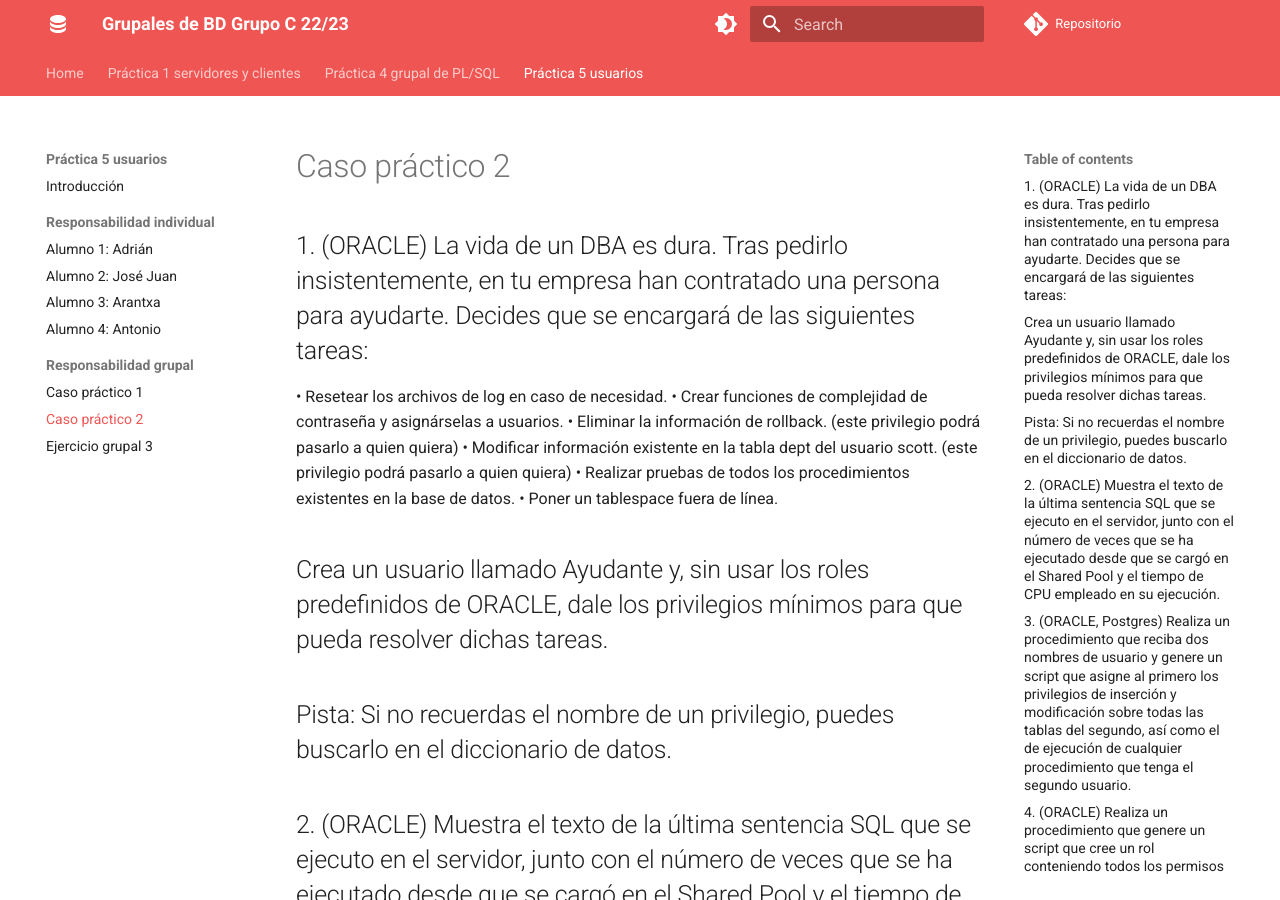
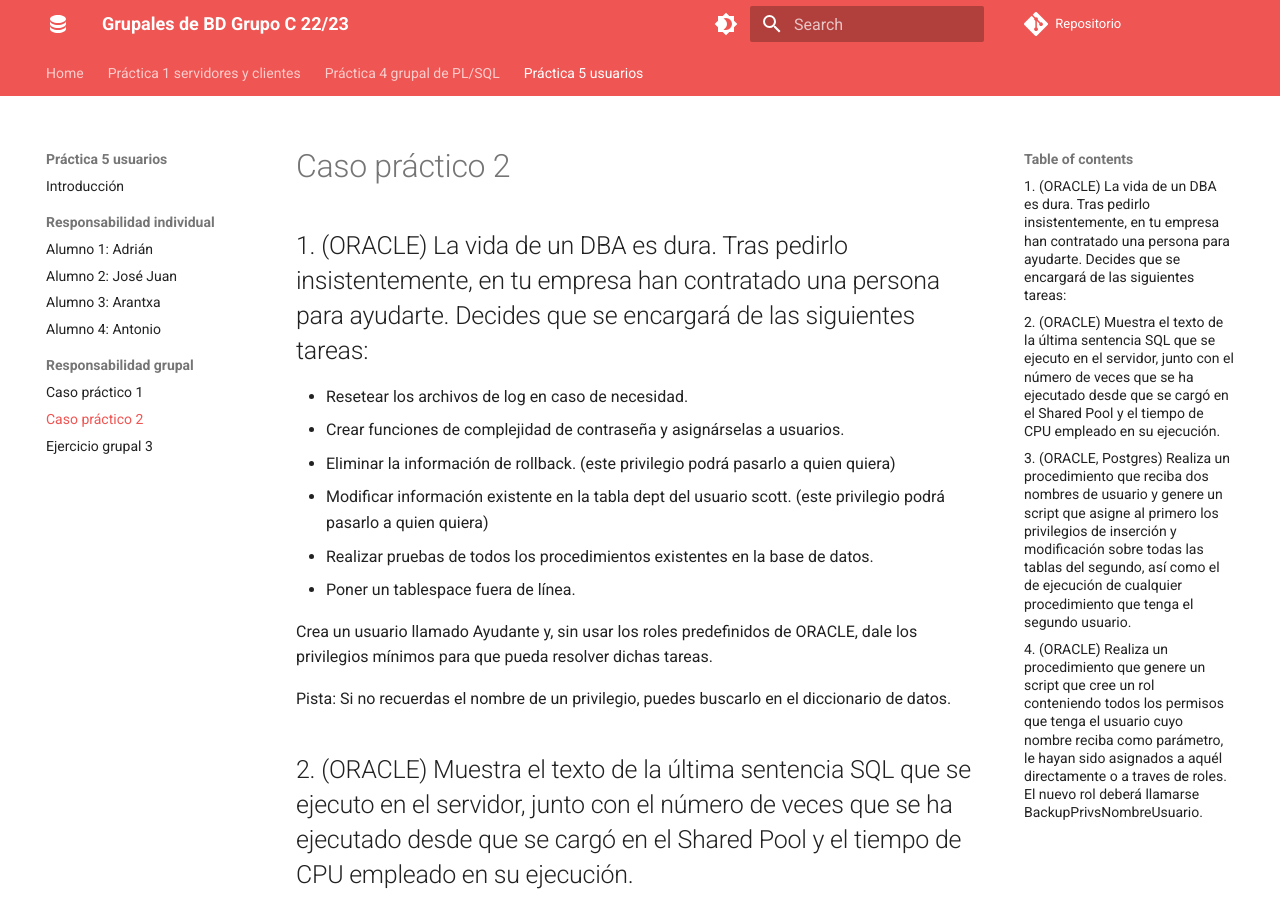
Before and after one commit to adriasir123/grupalesbdc, an MkDocs documentation site: the page built from docs/p5-usuarios/rg/caso-practico-2.md, in a window 1280 px wide and 900 px high. Built offline with MkDocs 1.6.1 and Material for MkDocs 9.7.7, drawn with Linux system fonts in a browser that asks for light colours; comment, search, counter and statistics services are not loaded.

Commit message:
He corregido enunciados

```diff
--- a/docs/p5-usuarios/rg/caso-practico-2.md
+++ b/docs/p5-usuarios/rg/caso-practico-2.md
@@ -2,16 +2,16 @@
 
 ## 1. (ORACLE) La vida de un DBA es dura. Tras pedirlo insistentemente, en tu empresa han contratado una persona para ayudarte. Decides que se encargará de las siguientes tareas:
 
-• Resetear los archivos de log en caso de necesidad.
-• Crear funciones de complejidad de contraseña y asignárselas a  usuarios.
-• Eliminar la información de rollback. (este privilegio podrá pasarlo a quien quiera)
-• Modificar información existente en la tabla dept del usuario scott. (este privilegio podrá pasarlo a quien quiera)
-• Realizar pruebas de todos los procedimientos existentes en la base de datos.
-• Poner un tablespace fuera de línea.
+- Resetear los archivos de log en caso de necesidad.
+- Crear funciones de complejidad de contraseña y asignárselas a  usuarios.
+- Eliminar la información de rollback. (este privilegio podrá pasarlo a quien quiera)
+- Modificar información existente en la tabla dept del usuario scott. (este privilegio podrá pasarlo a quien quiera)
+- Realizar pruebas de todos los procedimientos existentes en la base de datos.
+- Poner un tablespace fuera de línea.
 
-## Crea un usuario llamado Ayudante y, sin usar los roles predefinidos de ORACLE, dale  los privilegios mínimos para que pueda resolver dichas tareas.
+Crea un usuario llamado Ayudante y, sin usar los roles predefinidos de ORACLE, dale  los privilegios mínimos para que pueda resolver dichas tareas.
 
-## Pista: Si no recuerdas el nombre de un privilegio, puedes buscarlo en el diccionario de datos.
+Pista: Si no recuerdas el nombre de un privilegio, puedes buscarlo en el diccionario de datos.
 
 
 
```
